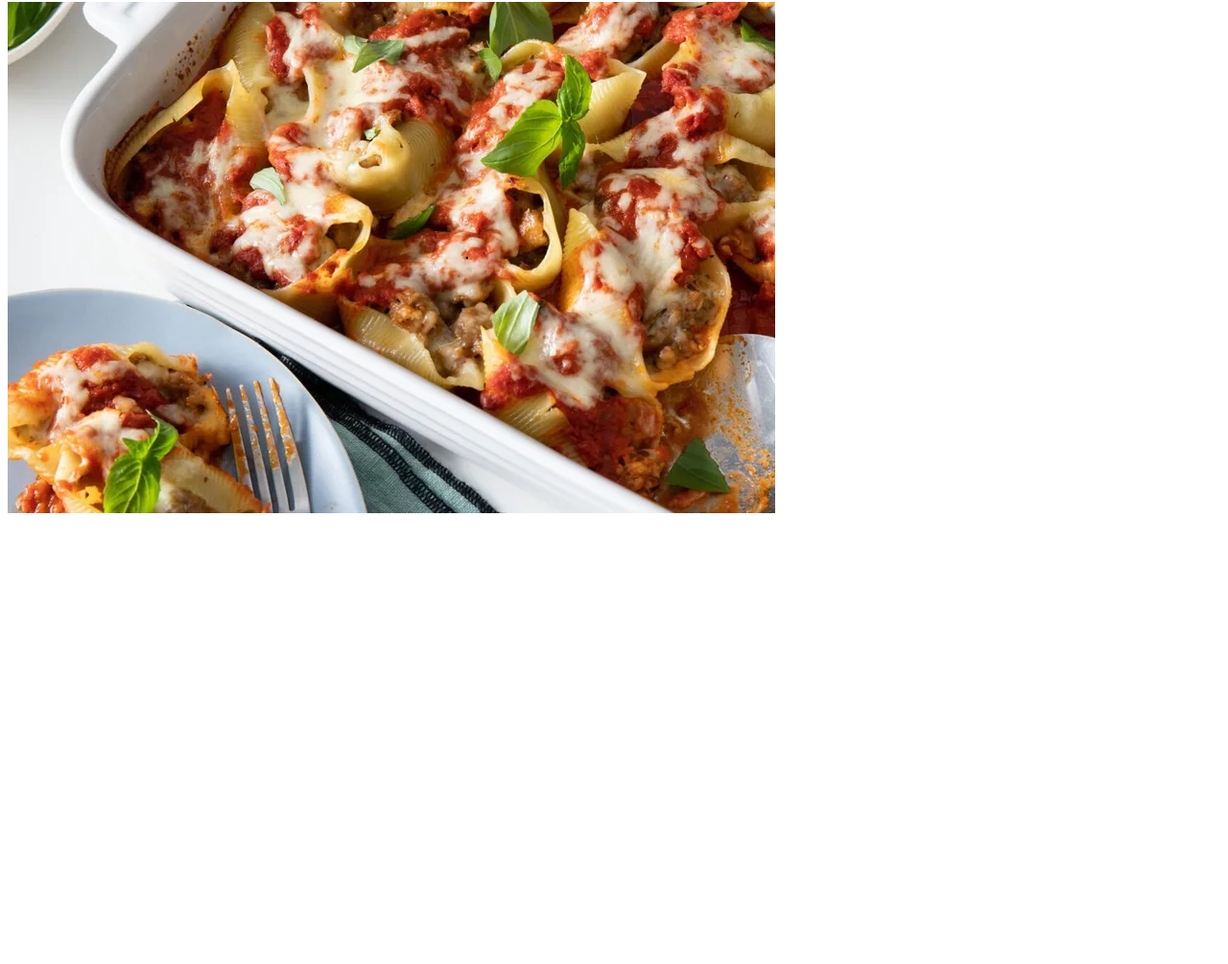
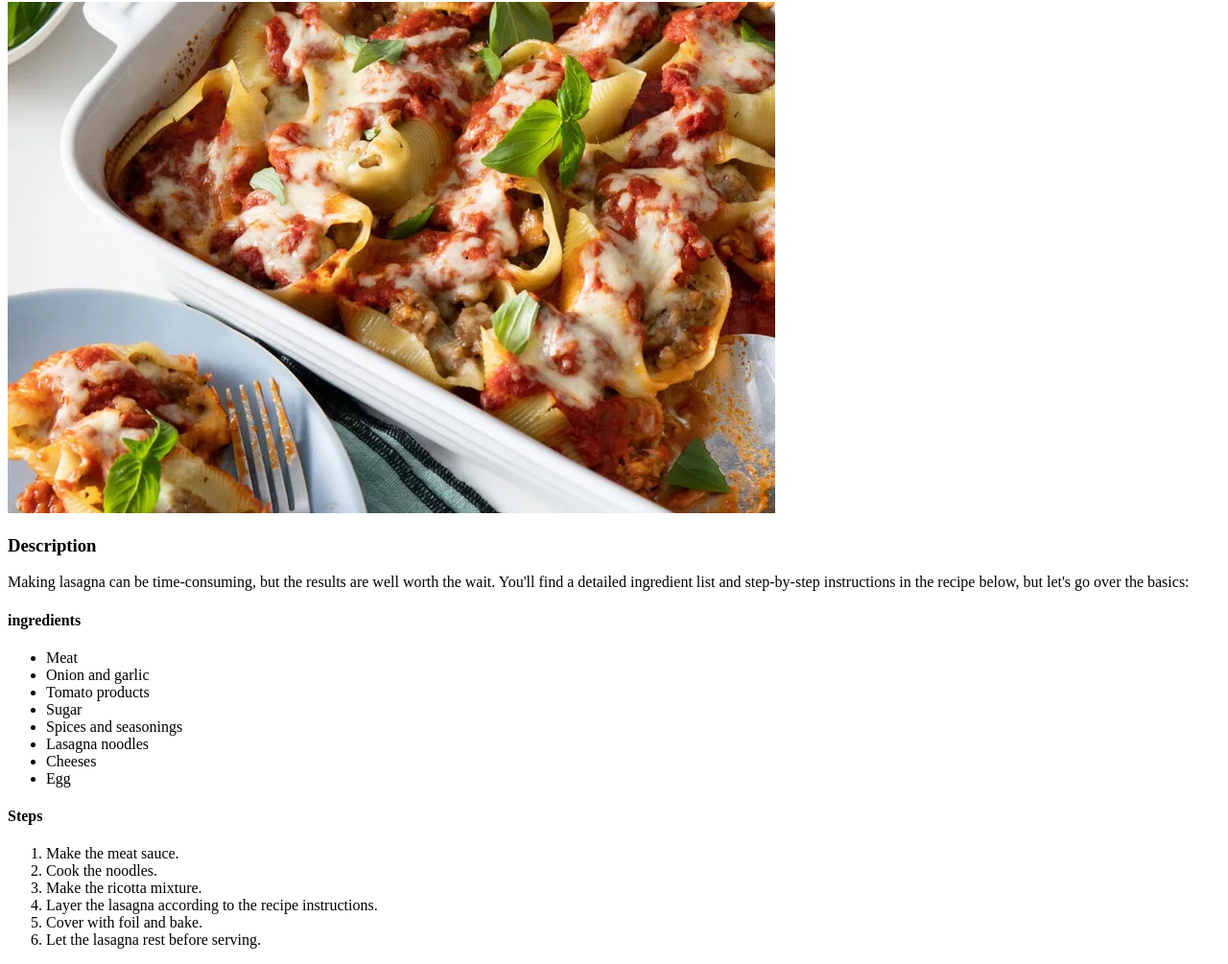
Before and after one commit to adelsabagh/odin-recipes, a plain HTML site: page recipes/lasagna.html in a window 1280 px wide. Shown: the part 78-1083 px from the top of the page at 96% size. Before the commit the page ends 800 px from the top, so only its background shows below. Drawn offline with Linux system fonts and the light colour scheme.

Commit message:
description and ingrediants and steps added

```diff
--- a/recipes/lasagna.html
+++ b/recipes/lasagna.html
@@ -9,5 +9,27 @@
 <body>
     <h1>Lasagna</h1>
     <img src="./lasgna.webp" alt="lasagna">
+    <h3>Description</h3>
+    <p>Making lasagna can be time-consuming, but the results are well worth the wait. You'll find a detailed ingredient list and step-by-step instructions in the recipe below, but let's go over the basics:</p>
+    <h4>ingredients</h4>
+    <ul>
+        <li>Meat</li>
+        <li>Onion and garlic</li>
+        <li>Tomato products</li>
+        <li>Sugar</li>
+        <li>Spices and seasonings</li>
+        <li>Lasagna noodles</li>
+        <li>Cheeses</li>
+        <li>Egg</li>
+    </ul>
+    <h4>Steps</h4>
+    <ol>
+        <li>Make the meat sauce.</li>
+        <li>Cook the noodles.</li>
+        <li>Make the ricotta mixture.</li>
+        <li>Layer the lasagna according to the recipe instructions.</li>
+        <li>Cover with foil and bake.</li>
+        <li>Let the lasagna rest before serving.</li>
+    </ol>
 </body>
 </html>
```
